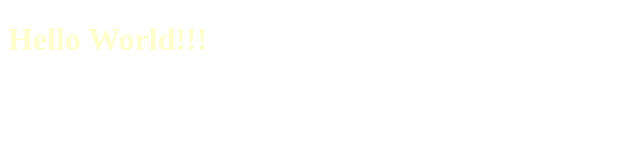
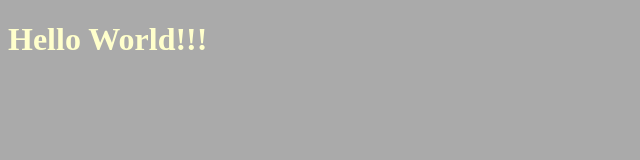
Before and after one commit to xpertspk/xpertspk.github.io, a plain HTML site: page index.html in a window 1280 px wide. Shown: the whole page, without its empty margins (0-640 px from the left). Drawn offline with Linux system fonts and the light colour scheme.

Commit message:
Background
changed background color

```diff
--- a/css/style.css
+++ b/css/style.css
@@ -1 +1 @@
-body{color:#ffc}
+body{color:#ffc;background-color: #aaa;}
```
